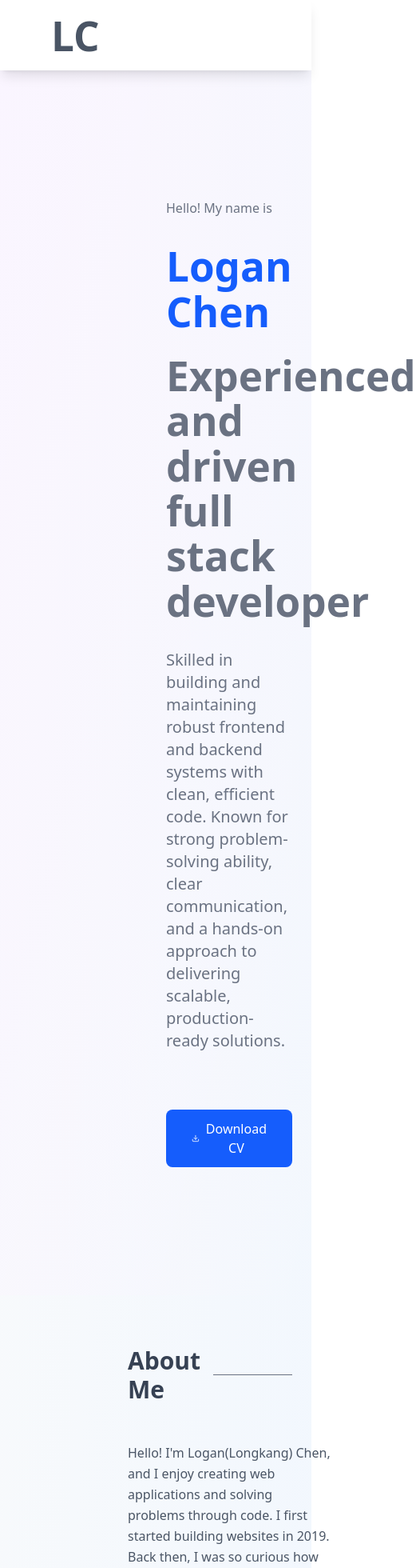
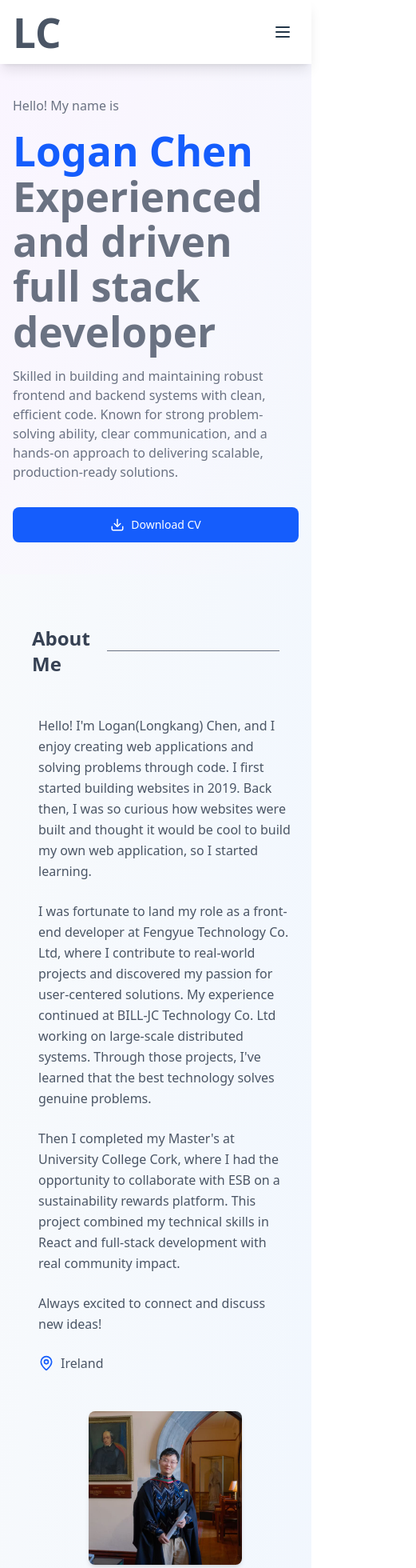
Before and after one commit to EnzoKN/enzokn.github.io, a React (Vite) app: page / in a window 390 px wide. Shown: the top 1960 px of the page at 80% size, 521 px wide, since content can reach past the window. Built offline with nearby package versions, Linux system fonts and the light colour scheme.

Commit message:
adapt to phone

```diff
--- a/src/content.tsx
+++ b/src/content.tsx
@@ -7,6 +7,8 @@ import {
   Download,
   Code,
   Users,
+  X,
+  Menu
 } from 'lucide-react';
 // custome hook for intersection observer
 const useIntersectionObserver = (
@@ -54,7 +56,7 @@ export default function Portfolio() {
   const [heroRef, isHeroVisible] = useIntersectionObserver({ threshold: 0.3 });
   const [ExpRef, isExpVisible] = useIntersectionObserver({ threshold: 0.3 });
   const [conRef, isConVisible] = useIntersectionObserver({ threshold: 0.3 });
-
+  const [isMenuOpen, setIsMenuOpen] = useState(false);
   const skills = {
     technical: ['HTML/CSS',
       'JavaScript', 'TypeScript',
@@ -64,6 +66,13 @@ export default function Portfolio() {
     soft: ['Problem Solving', 'Team Collaboration',
       'Communication', 'Adaptability',
       'Time Management', 'Critical Thinking']
+  };
+  const toggleMenu = () => {
+    setIsMenuOpen(!isMenuOpen);
+  };
+
+  const closeMenu = () => {
+    setIsMenuOpen(false);
   };
 
   // const projects = [
@@ -103,10 +112,11 @@ export default function Portfolio() {
   return (
     <div className="min-h-screen bg-gradient-to-br from-slate-50 to-blue-50">
       {/* Header */}
-      <header className="bg-white shadow-lg sticky top-0 z-50">
-        <nav className="mx-auto px-6 py-4">
-          <div className="flex justify-between items-center">
-            <h1 className="text-2xl ml-10 font-bold text-gray-600">LC</h1>
+      <header className="bg-white shadow-lg sticky top-0 z-50 w-full">
+        <nav className="mx-auto px-4 sm:px-6 py-3">
+          <div className="flex justify-between items-center w-full">
+            <h1 className="text-xl sm:text-2xl font-bold text-gray-600">LC</h1>
+            {/* Desktop Nav */}
             <div className="hidden md:flex space-x-6 mr-10">
               <a href="#about" className="text-gray-500
               hover:text-blue-600
@@ -127,42 +137,87 @@ export default function Portfolio() {
                 transition-colors"
               >Contact</a>
             </div>
+            {/* Mobile Menu Button */}
+            <button
+              className="md:hidden p-2 rounded-lg hover:bg-gray-100 transition-colors"
+              onClick={toggleMenu}
+              aria-label="Toggle menu"
+            >
+              {isMenuOpen ? <X size={24} /> : <Menu size={24} />}
+            </button>
           </div>
+
+          {/* Mobile Navigation */}
+          {isMenuOpen && (
+            <div className="md:hidden mt-4 pb-4 border-t border-gray-200">
+              <div className="flex flex-col space-y-3 pt-4">
+                <a href="#about" className="
+                text-gray-500
+                hover:text-blue-600
+                transition-colors
+                py-2 px-2"
+                  onClick={closeMenu}>About</a>
+                <a href="#skills" className="
+                text-gray-500
+                hover:text-blue-600
+                  transition-colors
+                  py-2 px-2"
+                  onClick={closeMenu}>Skills</a>
+                <a href="#experience" className="
+                text-gray-500
+                hover:text-blue-600
+                 transition-colors
+                 py-2 px-2"
+                  onClick={closeMenu}>Experience</a>
+                <a href="#contact" className="
+                text-gray-500
+                hover:text-blue-600
+                 transition-colors
+                 py-2 px-2"
+                  onClick={closeMenu}>Contact</a>
+              </div>
+            </div>
+          )}
         </nav>
       </header>
 
       {/* Hero Section */}
       <section ref={heroRef} className="
-      py-20 text-left
+      w-full
       bg-gradient-to-br
       from-purple-50
-      to-grey-50 pl-46">
+      to-grey-50"
+      >
         <div className={`
-        max-w-7xl
-        mx-auto px-6 mt-20 mb-20
+        w-full py-10 px-4
+        sm:px-6 sm:py-14
+        lg:px-12 lg:py-18
         transition-all duration-1000
         ${isHeroVisible
             ? 'opacity-100 scale-100'
             : 'opacity-0 scale-95'
           }`}>
-          <p className='mb-8 text-gray-500'>Hello! My name is</p>
-          <h1 className="text-5xl font-bold text-gray-800 mb-6">
+          <p className='mb-4 sm:mb-6 lg:mb-8 text-gray-500'>Hello! My name is</p>
+          <h1 className="text-3xl sm:text-4xl lg:text-5xl font-bold text-gray-800 sm:mb-6">
             <span className="text-blue-600">Logan Chen</span>
           </h1>
-          <h1 className="text-2xl font-semibold text-gray-500 mb-8">
+          <h1 className="text-lg sm:text-xl lg:text-5xl font-semibold text-gray-500 mb-4 sm:mb-8">
             Experienced and driven full stack developer
           </h1>
-          <p className="text-xl text-gray-500 mb-18 max-w-2xl">
+          <p className="text-base sm:text-lg lg:text-2xl text-gray-500 mb-8 sm:mb-12 max-w-2xl">
             Skilled in building and maintaining robust frontend and backend systems with clean, efficient code. Known for strong problem-solving ability, clear communication, and a hands-on approach to delivering scalable, production-ready solutions.
           </p>
           <div className="flex flex-col sm:flex-row gap-4">
-            <button className="bg-blue-600
-             text-white px-8 py-3
+            <button className="
+            bg-blue-600
+             text-white px-6 sm:px-8 py-3
               rounded-lg hover:bg-blue-700
               transition-colors
               flex items-center
-              justify-center gap-2">
-              <Download size={20} />
+              justify-center gap-2
+              text-sm sm:text-base
+              ">
+              <Download size={18} />
               Download CV
             </button>
           </div>
@@ -173,20 +228,21 @@ export default function Portfolio() {
       <section ref={aboutRef} id="about" className="py-16 bg-grey-50">
         <div className={`
         max-w-6xl mx-auto
-        px-6 pl-40 transition-all
+        px-6 transition-all
         duration-1000 ${isAboutVisible
             ? 'opacity-100 scale-100'
             : 'opacity-0 scale-95'}
             `}>
           <h2 className="
-          text-3xl text-gray-700
-          font-bold text-left
+          text-2xl sm:text-3xl text-gray-700
+          px-4 font-bold text-left
           mb-12 flex items-center
+          sm:px-6 lg:px-16 xl:pl-40
           gap-4">
             About Me
             <span className="h-0.25 w-80 bg-gray-500"></span>
           </h2>
-          <div className="grid md:grid-cols-2 gap-12 items-center">
+          <div className="grid md:grid-cols-2 gap-12 items-center md:pl-6 ml-6 md:ml-0">
             <div>
               <p className="text-gray-600 mb-6 leading-relaxed">
                 Hello! I'm Logan(Longkang) Chen,
@@ -216,8 +272,14 @@ export default function Portfolio() {
                 </div>
               </div>
             </div>
-            <div>
-              <div className='w-64 h-64 bg-[url(assets/photo.jpg)]  bg-cover bg-center rounded-lg shadow-md'></div>
+            <div className="flex justify-center md:justify-start">
+              <div className='
+              w-48 h-48 sm:w-56
+              sm:h-56 lg:w-64
+              lg:h-64 bg-[url(assets/photo.jpg)]
+              bg-cover bg-center
+              rounded-lg shadow-md'
+              ></div>
             </div>
           </div>
         </div>
@@ -267,14 +329,14 @@ export default function Portfolio() {
       {/* Experience Section */}
       <section id="experience" className="py-16" ref={ExpRef}>
         <div className={`
-        max-w-6xl mx-auto px-50
+        max-w-6xl mx-auto px-4 sm:px-6 lg:px-8
         transition-all duration-1000
         ${isExpVisible
             ? 'opacity-100 scale-100'
             : 'opacity-0 scale-95'
           }
         `}>
-          <h2 className="text-3xl font-bold mb-12 flex items-center gap-4">
+          <h2 className="text-2xl sm:text-3xl font-bold mb-12 flex items-center gap-4">
             Experience
             <span className="h-0.25 w-80 bg-gray-500"></span>
           </h2>
@@ -283,11 +345,11 @@ export default function Portfolio() {
               <div key={index} className="p-8">
                 <div className="flex flex-col md:flex-row md:justify-between md:items-start mb-4">
                   <div>
-                    <h3 className="text-xl font-semibold text-gray-800">{job.title} | {job.company}</h3>
+                    <h3 className="text-lg sm:text-xl font-semibold text-gray-800">{job.title} | {job.company}</h3>
                   </div>
-                  <span className="text-gray-500 font-medium mt-2 md:mt-0">{job.period}</span>
+                  <span className="text-gray-500 text-sm sm:text-base font-medium mt-2 md:mt-0">{job.period}</span>
                 </div>
-                <p className="text-gray-600 mb-4">{job.description}</p>
+                <p className="text-gray-600 mb-4 text-xs sm:text-sm lg:text-base">{job.description}</p>
                 <div>
                   <h4 className="font-semibold text-gray-800 mb-2">Key Achievements:</h4>
                   <ul className="list-disc list-inside space-y-1">
@@ -303,7 +365,7 @@ export default function Portfolio() {
       </section>
 
       {/* Contact Section */}
-      <section id="contact" ref={conRef} className="py-16">
+      <section id="contact" ref={conRef} className="py-16 px-4 sm:px-6 lg:px-8">
         <div className={`}
         max-w-4xl mx-auto px-6
         text-center
@@ -312,16 +374,25 @@ export default function Portfolio() {
             ? 'opacity-100 scale-100'
             : 'opacity-0 scale-95'}
         `}>
-          <h2 className="text-3xl font-bold mb-8">Let's Connect</h2>
-          <p className="text-l mb-8 text-gray-500">
+          <h2 className="text-2xl sm:text-3xl font-bold mb-8">Let's Connect</h2>
+          <p className="
+          text-sm sm:text-base
+          lg:text-lg text-gray-500
+          max-w-2xl mx-auto mb-6 sm:mb-8
+          ">
             I'm actively seeking opportunities. Let's discuss how I can contribute to your team!
           </p>
           <div className="flex flex-col sm:flex-row gap-6 justify-center items-center">
             <a href="mailto:longkangchen@outlook.com"
-              className="flex items-center gap-3
+              className="
+              flex items-center justify-center gap-3
+              text-sm sm:text-base
               bg-white
-              text-blue-600
-              px-6 py-3 rounded-lg">
+              text-blue-600 truncate
+              w-full max-w-sm sm:w-auto
+              px-4 sm:px-6 py-3 rounded-lg
+              shadow-md hover:shadow-lg transition-shadow
+              ">
               <Mail size={20} />
               longkangchen@outlook.com
             </a>
```
